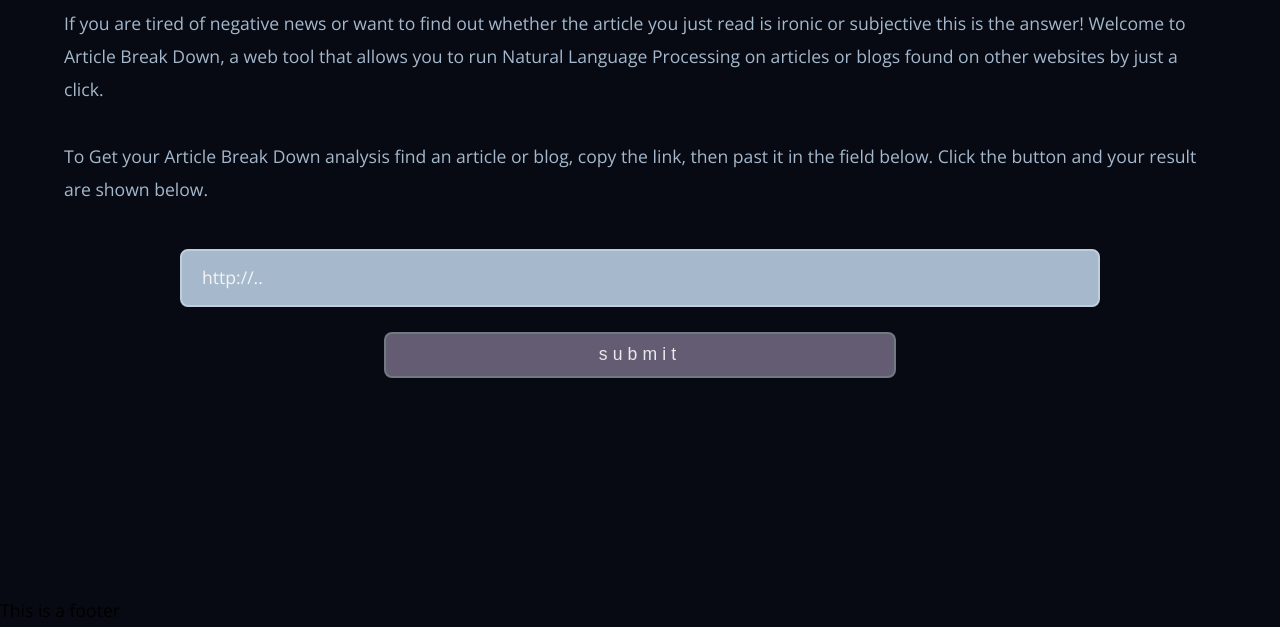
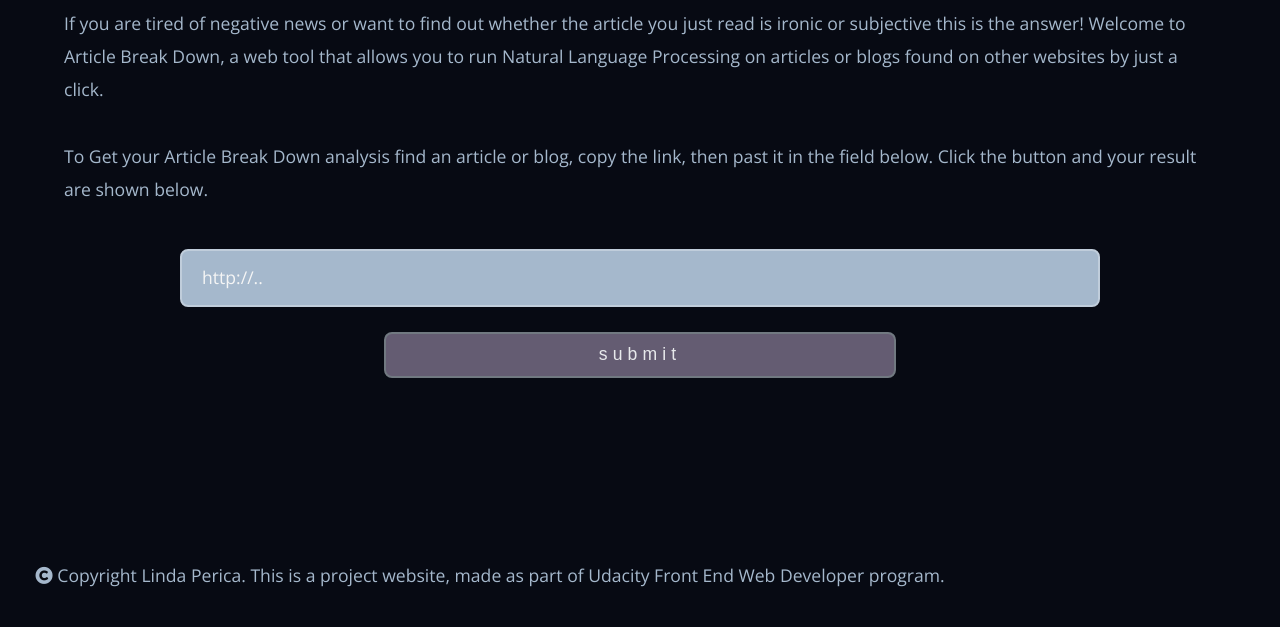
Before and after one commit to LiMaPe/news-article-evaluater, a website built with webpack: page src/client/views/index.html in a window 1280 px wide. Shown: the part 173-800 px from the top of the page. Built offline with nearby package versions, Linux system fonts and the light colour scheme.

Commit message:
functionality finished

```diff
--- a/src/client/js/formHandler.js
+++ b/src/client/js/formHandler.js
@@ -1,6 +1,9 @@
 async function handleSubmit(event) {
     event.preventDefault()
     console.log("::: Url submitted :::")
+
+    //if any hide previous results
+    document.getElementById('results').classList.add("results--hidden");
 
     //Add message to user
     document.getElementById('pending').classList.remove("pending--hidden");
@@ -52,7 +55,7 @@ async function handleSubmit(event) {
             elementIrony.innerHTML = res.irony;
 
             //render the results and remove message to user
-            document.getElementById('pending').classList.add("results--hidden");
+            document.getElementById('pending').classList.add("pending--hidden");
             document.getElementById('results').classList.remove("results--hidden");
 
         })
--- a/src/client/styles/footer.scss
+++ b/src/client/styles/footer.scss
@@ -0,0 +1,5 @@
+.footer__copyright {
+    margin: 2em;
+    text-align: left;
+    color: #a5b8cc;
+}
--- a/src/client/views/index.html
+++ b/src/client/views/index.html
@@ -72,7 +72,10 @@
         </main>
 
         <footer>
-            <p>This is a footer</p>
+            <p class="footer__copyright">
+                <i class="fas fa-copyright"></i>
+                Copyright Linda Perica. This is a project website, made as part of Udacity Front End Web Developer program.
+            </p>
         </footer>
 
     </body>
```
Also changed, not shown: dist/index.html, dist/main.js, 1 other file.
